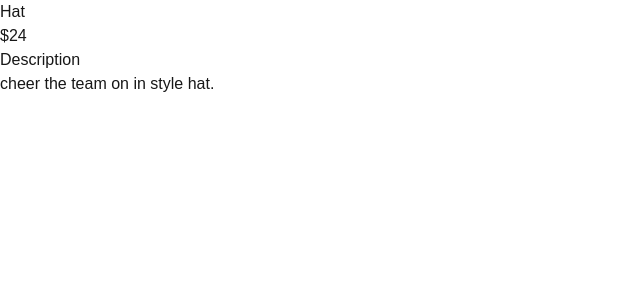
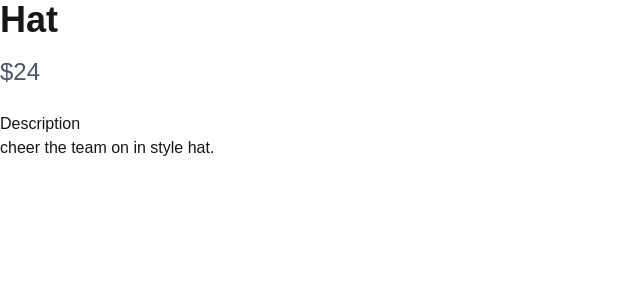
Before and after one commit to DineshJ98/ecommerce, a Next.js app: page /products/123 in a window 1280 px wide. Shown: the top 300 px of the page, without its empty margins (0-640 px from the left). Built offline with nearby package versions, Linux system fonts and the light colour scheme.

Commit message:
fix the warning for param

```diff
--- a/app/products/[id]/page.tsx
+++ b/app/products/[id]/page.tsx
@@ -1,9 +1,11 @@
 import NotFoundPage from "@/app/not-found";
 import { products } from "@/app/product-data";
 
-export default function ProductsDetailsPage({ params }:{ params : { id : string }}) {
+export default async function ProductsDetailsPage({ params }:{ params : { id : string }}) {
 
-    const product = products.find(p => p.id === params.id);
+    const { id } = await params;
+
+    const product = products.find( p => p.id === id);
 
     if (!product){
         return <NotFoundPage/>
@@ -11,8 +13,8 @@ export default function ProductsDetailsPage({ params }:{ params : { id : string
 
     return (
     <>
-    <h1>{product.name}</h1>
-    <p>${product.price}</p>
+    <h1 className="text-4xl font-bold mb-4">{product.name}</h1>
+    <p className="text-2xl text-gray-600 mb-6">${product.price}</p>
     <h3>Description</h3>
     <p>{product.description}</p>
     </>
```
